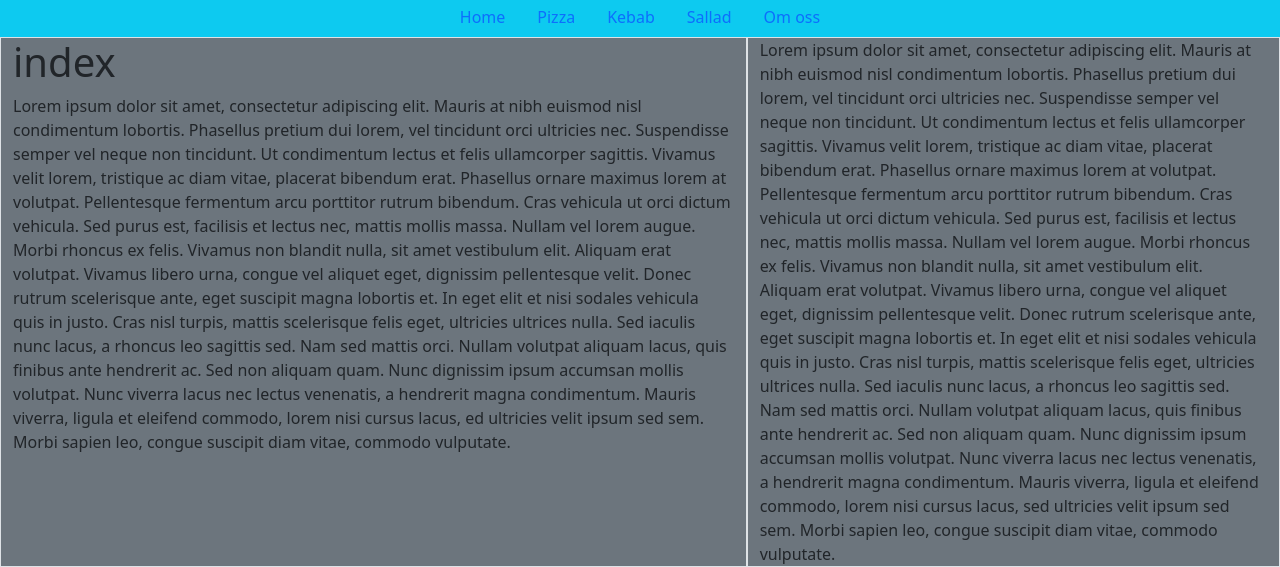
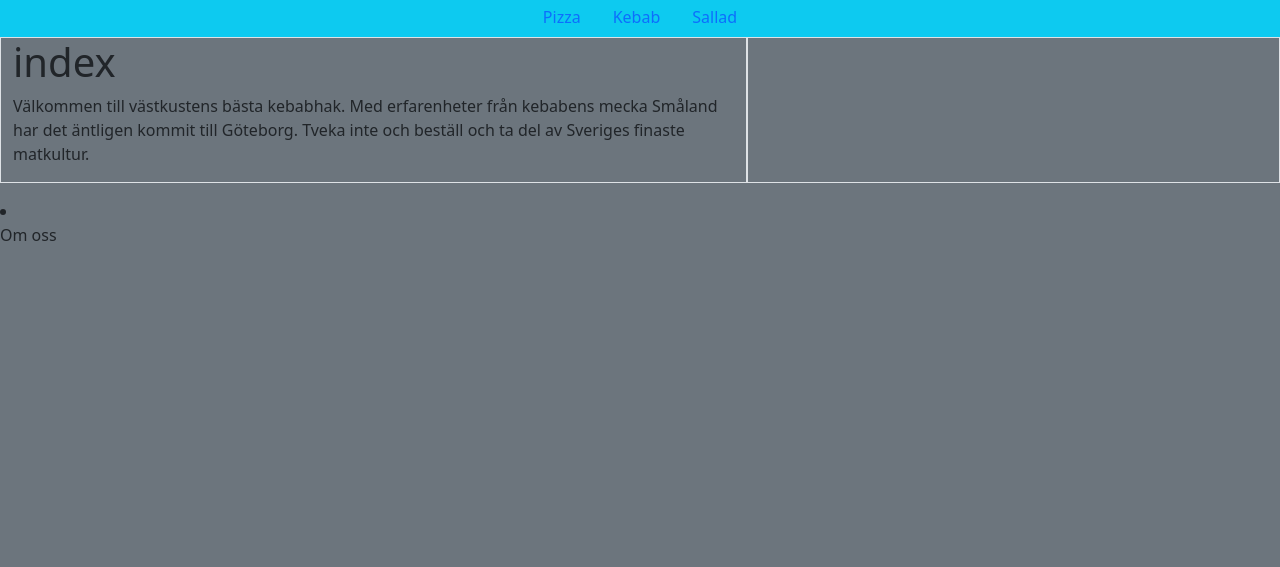
Before and after one commit to norden90/norden90.github.io, a plain HTML site: page index.html in a window 1280 px wide. Shown: the part 378-945 px from the top of the page. After the commit the page ends 800 px from the top, so only its background shows below. Drawn offline with nearby package versions, Linux system fonts and the light colour scheme.

Commit message:
local site.

```diff
--- a/index.html
+++ b/index.html
@@ -15,7 +15,11 @@
 <script defer src="https://cdn.jsdelivr.net/npm/bootstrap@5.2.1/dist/js/bootstrap.min.js"
     integrity="sha384-7VPbUDkoPSGFnVtYi0QogXtr74QeVeeIs99Qfg5YCF+TidwNdjvaKZX19NZ/e6oz" crossorigin="anonymous">
     </script>
-    <script defer src="https://norden90.github.io/js/script.js"></script>
+
+    <!-- <script defer src="https://norden90.github.io/js/script.js"></script> -->
+    <script src="script.js"></script>
+
+    <!-- <link rel="stylesheet" href="https://norden90.github.io/style.css"> -->
     <link rel="stylesheet" href="style.css">
 
 </head>
@@ -24,7 +28,7 @@
   <header>
       <div class="row">
         <div class="col bg-white">
-          <a href="https://norden90.github.io/index.html">
+          <a href="http://127.0.0.1:5500/index.html">
          <img src="https://norden90.github.io/pics/pizzeria-kebab-high-resolution-color-logo.png"
          class="img-fluid rounded mx-auto d-block">
         </a>
@@ -40,19 +44,13 @@
   <nav class="nav bg-info justify-content-center">
         <ul class="nav">
             <li class="nav-item">
-              <a class="nav-link active" aria-current="page" href="https://norden90.github.io/index.html">Home</a>
+                <a class="nav-link" href="http://127.0.0.1:5500/pizza.html">Pizza</a>
             </li>
             <li class="nav-item">
-                <a class="nav-link" href="https://norden90.github.io/pizza.html">Pizza</a>
+              <a class="nav-link" href="http://127.0.0.1:5500/kebab.html">Kebab</a>
             </li>
             <li class="nav-item">
-              <a class="nav-link" href="https://norden90.github.io/kebab.html">Kebab</a>
-            </li>
-            <li class="nav-item">
-                <a class="nav-link" href="https://norden90.github.io/sallader.html">Sallad</a>
-            </li>
-            <li class="nav-item">
-              <a class="nav-link " href="http://norden90.github.io/aboutus.html">Om oss </a>
+                <a class="nav-link" href="http://127.0.0.1:5500/sallader.html">Sallad</a>
             </li>
         </ul>
   </nav>
@@ -61,44 +59,21 @@
     <div class="container-fluid">
         <div class="row">
             <div class="col-7 border">
-              <h1>index
-
-              </h1>
-              <p>Lorem ipsum dolor sit amet, consectetur adipiscing elit. Mauris at nibh euismod nisl condimentum lobortis.
-                Phasellus pretium dui lorem, vel tincidunt orci ultricies nec. Suspendisse semper vel neque non tincidunt.
-                Ut condimentum lectus et felis ullamcorper sagittis. Vivamus velit lorem, tristique ac diam vitae,
-                placerat bibendum erat. Phasellus ornare maximus lorem at volutpat.
-                Pellentesque fermentum arcu porttitor rutrum bibendum. Cras vehicula ut orci dictum vehicula. Sed purus est,
-                facilisis et lectus nec, mattis mollis massa. Nullam vel lorem augue. Morbi rhoncus ex felis.
-                Vivamus non blandit nulla, sit amet vestibulum elit. Aliquam erat volutpat. Vivamus libero urna,
-                 congue vel aliquet eget, dignissim pellentesque velit. Donec rutrum scelerisque ante, eget suscipit magna lobortis
-                 et. In eget elit et nisi sodales vehicula quis in justo.
-                Cras nisl turpis, mattis scelerisque felis eget, ultricies ultrices nulla.
-                Sed iaculis nunc lacus, a rhoncus leo sagittis sed. Nam sed mattis orci. Nullam volutpat aliquam lacus,
-                quis finibus ante hendrerit ac. Sed non aliquam quam. Nunc dignissim ipsum accumsan mollis volutpat. Nunc viverra lacus nec
-                lectus venenatis, a hendrerit magna condimentum. Mauris viverra, ligula et eleifend commodo, lorem nisi cursus lacus,
-                ed ultricies velit ipsum sed sem. Morbi sapien leo, congue suscipit diam vitae, commodo vulputate.
+              <h1>index</h1>
+              <p>Välkommen till västkustens bästa kebabhak. Med erfarenheter från kebabens mecka Småland har det äntligen kommit till Göteborg.
+                Tveka inte och beställ och ta del av Sveriges finaste matkultur.
               </p>
             </div>
-            <div class="col-5 border">Lorem ipsum dolor sit amet, consectetur adipiscing elit. Mauris at nibh euismod nisl condimentum lobortis. Phasellus
-            pretium dui lorem, vel tincidunt orci ultricies nec. Suspendisse semper vel neque non tincidunt. Ut condimentum lectus
-            et felis ullamcorper sagittis. Vivamus velit lorem, tristique ac diam vitae, placerat bibendum erat. Phasellus ornare
-            maximus lorem at volutpat. Pellentesque fermentum arcu porttitor rutrum bibendum. Cras vehicula ut orci dictum vehicula.
-            Sed purus est, facilisis et lectus nec, mattis mollis massa. Nullam vel lorem augue. Morbi rhoncus ex felis. Vivamus non
-            blandit nulla, sit amet vestibulum elit. Aliquam erat volutpat. Vivamus libero urna, congue vel aliquet eget, dignissim
-            pellentesque velit. Donec rutrum scelerisque ante, eget suscipit magna lobortis et. In eget elit et nisi sodales
-            vehicula quis in justo.
-
-            Cras nisl turpis, mattis scelerisque felis eget, ultricies ultrices nulla. Sed iaculis nunc lacus, a rhoncus leo
-            sagittis sed. Nam sed mattis orci. Nullam volutpat aliquam lacus, quis finibus ante hendrerit ac. Sed non aliquam quam.
-            Nunc dignissim ipsum accumsan mollis volutpat. Nunc viverra lacus nec lectus venenatis, a hendrerit magna condimentum.
-            Mauris viverra, ligula et eleifend commodo, lorem nisi cursus lacus, sed ultricies velit ipsum sed sem. Morbi sapien
-            leo, congue suscipit diam vitae, commodo vulputate.</div>
+            <div class="col-5 border"></div>
         </div>
-
     </div>
   </main>
-  <footer>
+  <footer class="justify-content-center">
+    <ul></ul>
+      <li class="nav-item">
+        <a class="nav-link " href="http://norden90.github.io/aboutus.html">Om oss </a>
+      </li>
+    </ul>
   </footer>
 </body>
 
```
Also changed, not shown: aboutus.html (+8 -12 lines), kebab.html (+8 -12 lines), pizza.html (+9 -12 lines), sallader.html (+8 -12 lines).
